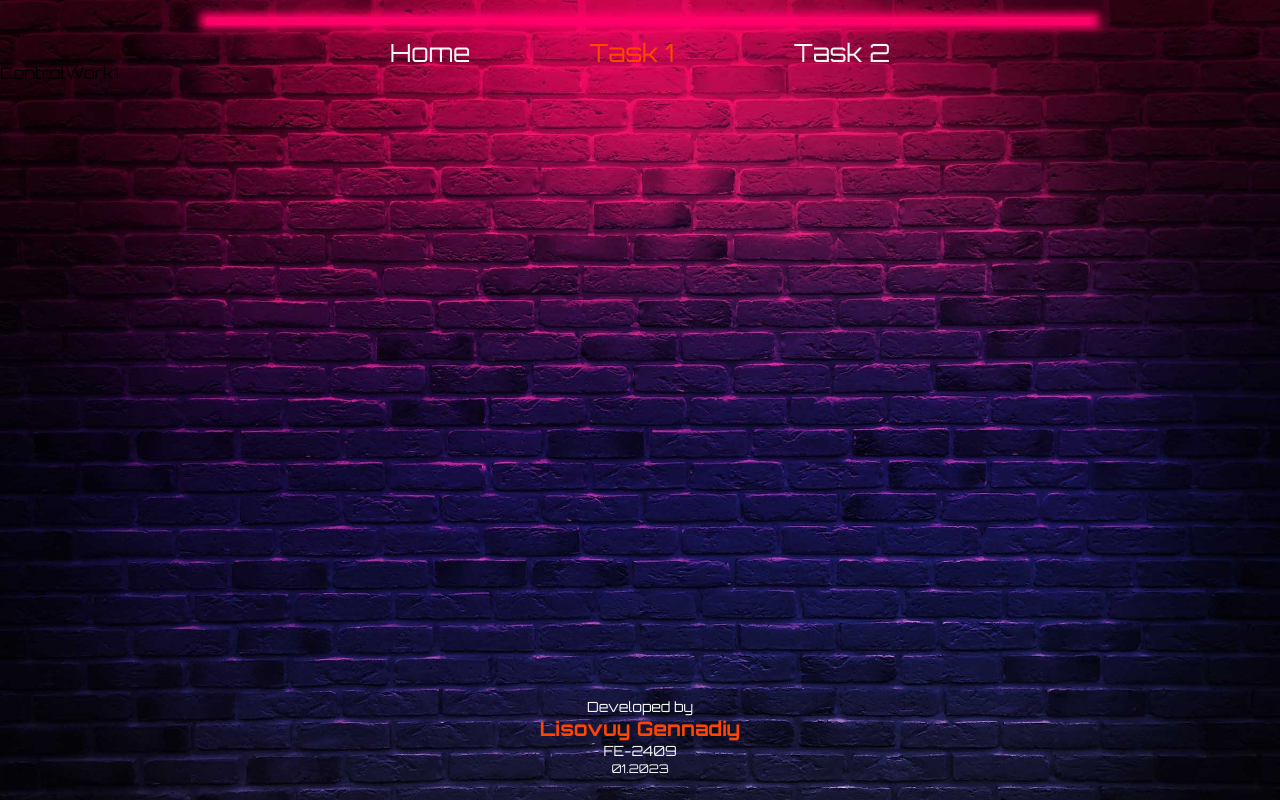
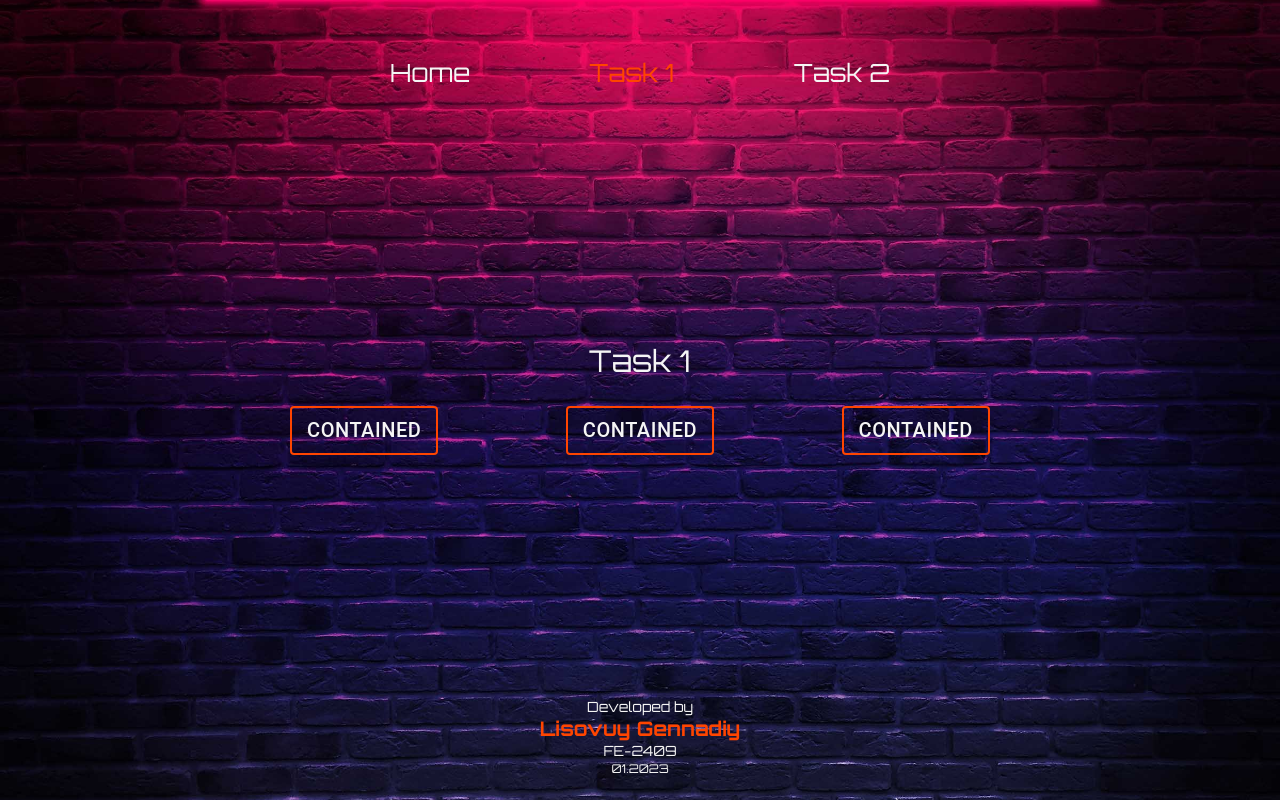
Before and after one commit to Genu4/control-works, a React (Create React App) app: page /task1 in a window 1280 px wide. Built offline with nearby package versions, Linux system fonts and the light colour scheme.

Commit message:
add menu component and control1 page

```diff
--- a/src/components/Menu/Menu.scss
+++ b/src/components/Menu/Menu.scss
@@ -1,6 +1,7 @@
 .nav-menu-list {
     width: 500px;
-    margin: 40px auto 0;
+    // margin: 50px auto 0;
+    margin: 0 auto;
     display: flex;
     justify-content: space-between;
 }
--- a/src/components/Menu/Menu.tsx
+++ b/src/components/Menu/Menu.tsx
@@ -4,8 +4,7 @@ import './Menu.scss'
 type Props = {}
 const Menu = (props: Props) => {
     return (
-        <div>
-            <ul className='nav-menu-list'>
+        <ul className="nav-menu-list">
             <li>
                 <MenuItem to="/">Home</MenuItem>
             </li>
@@ -16,7 +15,6 @@ const Menu = (props: Props) => {
                 <MenuItem to="task2">Task 2</MenuItem>
             </li>
         </ul>
-        </div>
     )
 }
 export default Menu
--- a/src/container/Header/Header.scss
+++ b/src/container/Header/Header.scss
@@ -1,32 +1,6 @@
-header {
+.header {
     width: 100%;
-    padding-top: 40px;
+    height: 100px;
+    padding-top: 60px;
 
-    .header {
-        width: fit-content;
-        height: fit-content;
-        margin: 0 auto;
-        padding: 5px;
-        text-align: center;
-        color: whitesmoke;
-
-        .menu-list {
-            width: 300px;
-            list-style-type: none;
-            display: flex;
-            justify-content: space-between;
-        }
-
-        .menu-list-item {
-            font-size: 25px;
-            cursor: pointer;
-            transition: 0.5s;
-        }
-
-        .menu-list-item:hover {
-            color: orangered;
-            transition: 0.5s;
-            transform: scale(1.3);
-        }
-    }
 }
--- a/src/container/Header/Header.tsx
+++ b/src/container/Header/Header.tsx
@@ -3,7 +3,7 @@ import './Header.scss'
 
 const Header = () => {
     return (
-        <header>
+        <header className='header'>
             <Menu />
         </header>
     )
--- a/src/index.scss
+++ b/src/index.scss
@@ -6,7 +6,7 @@
 }
 
 body {
-    background: url('assets/wall.jpg') no-repeat;
+    background: url('assets/wall.jpg') center no-repeat fixed;
     background-size: cover;
     font-family: 'Orbitron', sans-serif;
 
--- /dev/null
+++ b/src/pages/ControlWork1/ControlWork1.scss
@@ -0,0 +1,31 @@
+.control1 {
+    width: 100%;
+    height: 600px;
+    display: flex;
+    justify-content: center;
+    align-items: center;
+
+    .control1-content {
+        width: fit-content;
+        height: fit-content;
+        text-align: center;
+    }
+
+    .btn-block {
+        width: 700px;
+        display: flex;
+        justify-content: space-between;
+    }
+
+    h1 {
+        margin-bottom: 30px;
+        font-size: 30px;
+        color: whitesmoke;
+    }
+
+    .btn {
+        border: 2px solid orangered;
+        color: whitesmoke;
+        font-size: 20px;
+    }
+}
--- a/src/pages/ControlWork1/ControlWork1.tsx
+++ b/src/pages/ControlWork1/ControlWork1.tsx
@@ -1,7 +1,25 @@
+import { Button } from '@mui/material'
+import './ControlWork1.scss'
+
 type Props = {}
 const ControlWork1 = (props: Props) => {
-  return (
-    <div>ControlWork1</div>
-  )
+    return (
+        <div className="control1">
+            <div className="control1-content">
+                <h1>Task 1</h1>
+                <div className="btn-block">
+                    <Button className="btn" variant="outlined">
+                        Contained
+                    </Button>
+                    <Button className="btn" variant="outlined">
+                        Contained
+                    </Button>
+                    <Button className="btn" variant="outlined">
+                        Contained
+                    </Button>
+                </div>
+            </div>
+        </div>
+    )
 }
 export default ControlWork1
--- a/src/pages/Home/Home.scss
+++ b/src/pages/Home/Home.scss
@@ -1,7 +1,14 @@
 main {
+    width: 100%;
+    height: 700px;
+    display: flex;
+    justify-content: center;
+    align-items: center;
+
     .main {
         width: fit-content;
-        margin: 120px auto;
+        height: fit-content;
+        margin: auto auto;
         text-align: center;
     }
 
```
Lines whose indentation alone changed are shown as unchanged.
